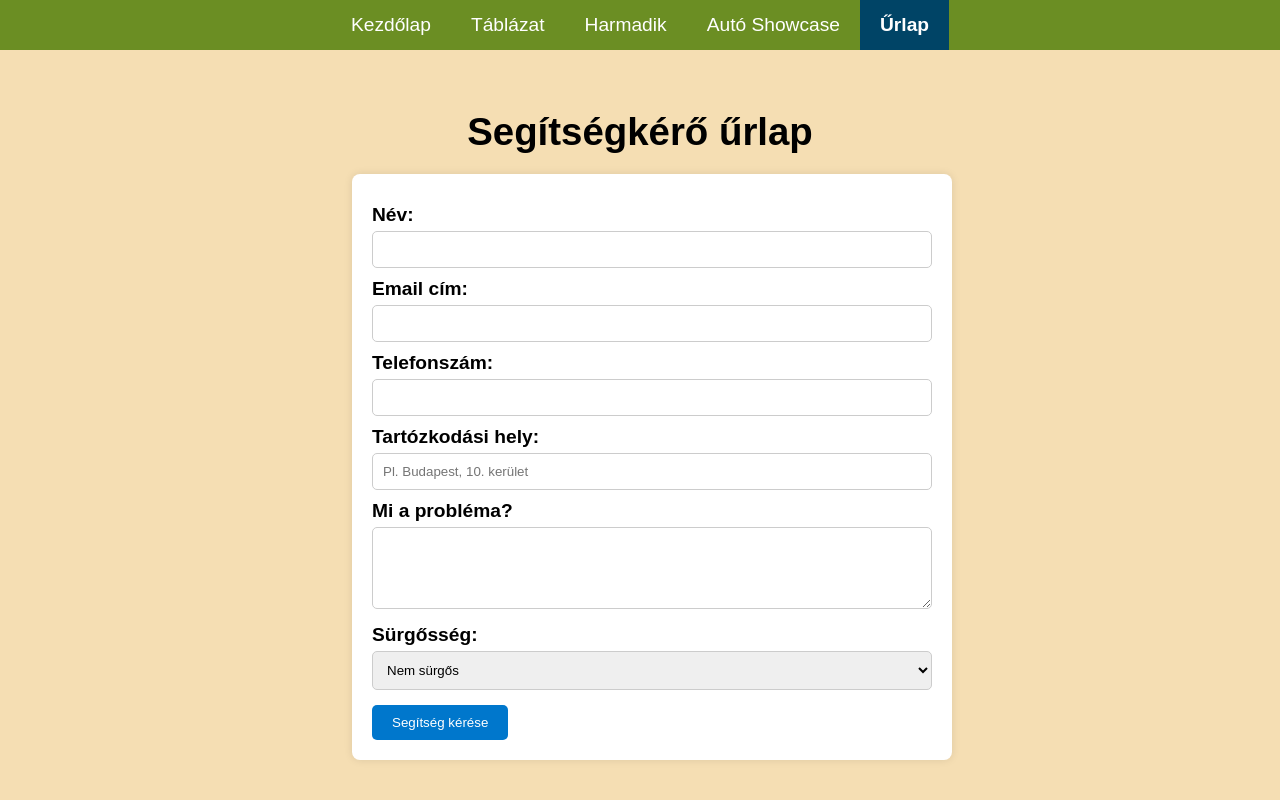
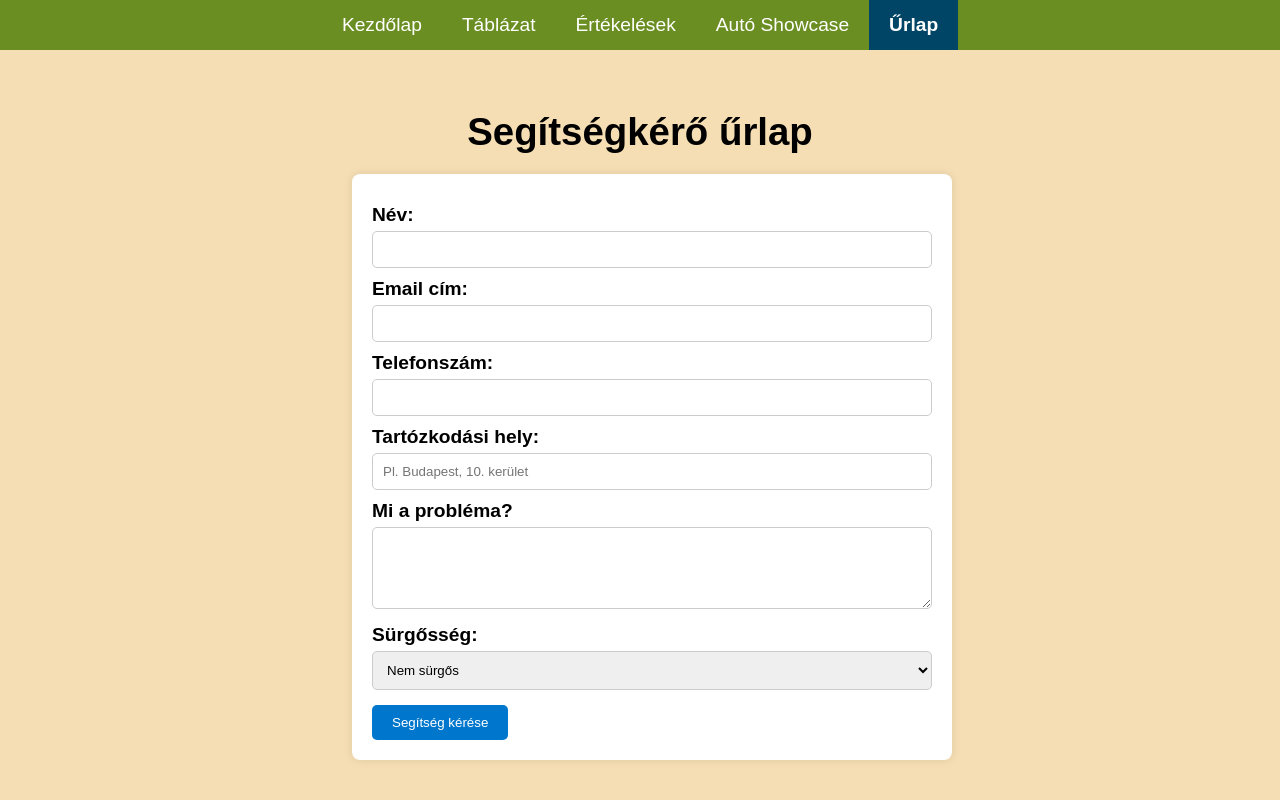
Before and after one commit to adresz/WebProgGyak-Beadando, a plain HTML site: page fifthpage.html in a window 1280 px wide. Shown: the top 800 px of the page. Drawn offline with Linux system fonts and the light colour scheme.

Commit message:
Utolsó finomitások
Egy két dolog átirva

Co-Authored-By: DLevi04 <199969700+DLevi04@users.noreply.github.com>

```diff
--- a/fifthpage.html
+++ b/fifthpage.html
@@ -15,7 +15,7 @@
         <ul>
             <li><a href="index.html">Kezdőlap</a></li>
             <li><a href="secondpage.html">Táblázat</a></li>
-            <li><a href="thirdpage.html">Harmadik</a></li>
+            <li><a href="thirdpage.html">Értékelések</a></li>
             <li><a href="fourthpage.html">Autó Showcase</a></li>
             <li class="active"><a href="fifthpage.html">Űrlap</a></li>
         </ul>
```
Also changed, not shown: fourthpage.html (+1 -1 lines), index.html (+1 -1 lines), secondpage.html (+1 -1 lines), thirdpage.html (+1 -1 lines).
